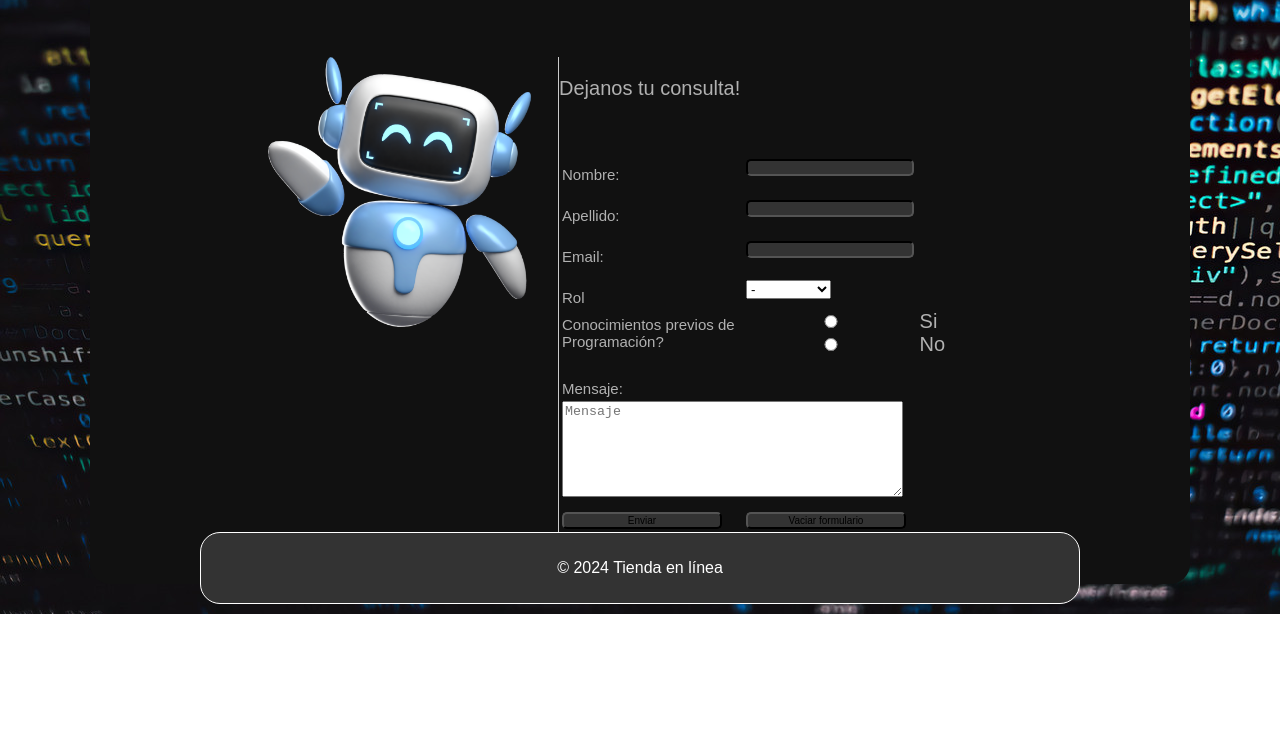
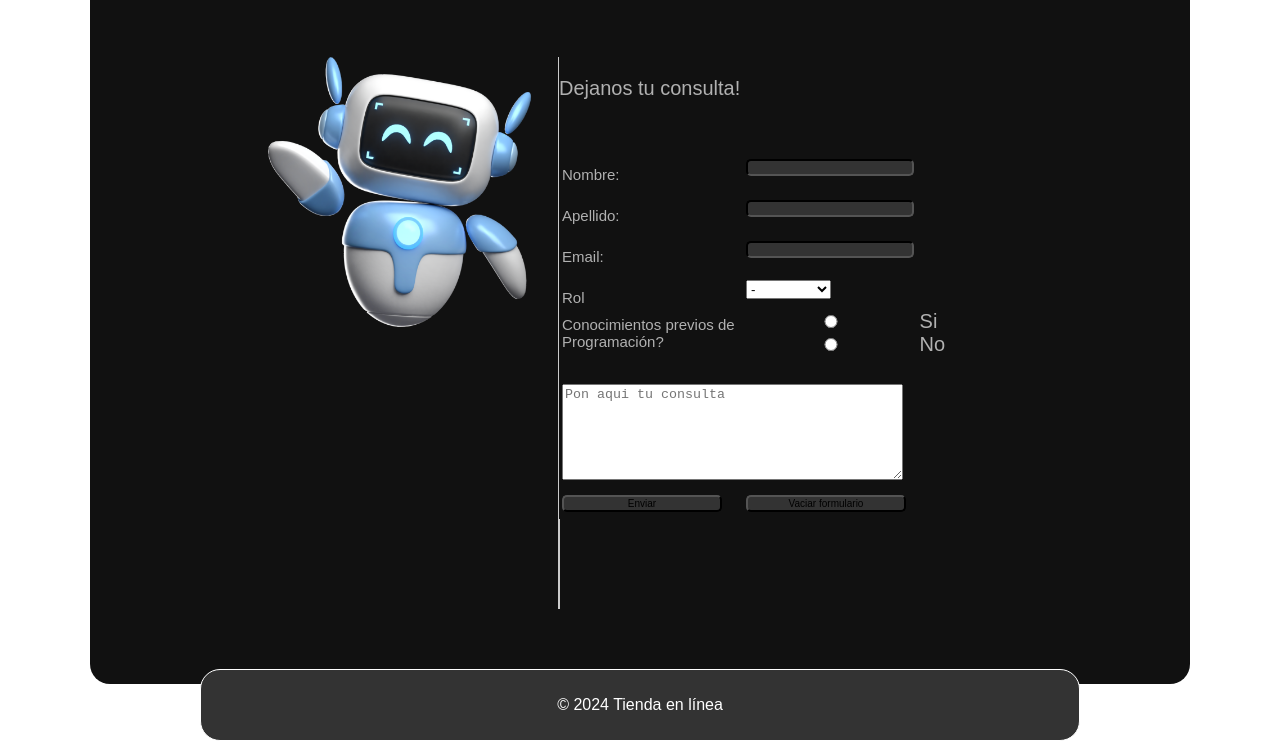
Before and after one commit to juancruzgw/Pagina_TPFinal, a plain HTML site: page index.html in a window 1280 px wide. Shown: the part 2446-3187 px from the top of the page. Before the commit the page ends 3060 px from the top, so only its background shows below. Drawn offline with Linux system fonts and the light colour scheme.

Commit message:
avances; formulario terminado

```diff
--- a/funciones.js
+++ b/funciones.js
@@ -91,3 +91,85 @@ function agregarProducto (){
     producto = "Curso de HTML."
     carrito.textContent =  producto;
 }
+
+/** VALIDAR CAMPOS DEL FORMULARIO, DE LA CONSULTA */
+function validarFormularioConsulta() {
+    // Obtener los valores de los campos del formulario usando getElementById
+    var nombre = document.getElementById("nombre");
+    var apellido = document.getElementById("apellido");
+    var email = document.getElementById("email");
+    var rol = document.getElementById("rol");
+    var mensaje = document.getElementById("mensaje");
+    var enviado = document.getElementById("enviado");
+    var respuesta;
+    respuesta  = true;
+    mensaje.style.background = "";
+    nombre.style.background = "";
+    apellido.style.background = "";
+
+    // Verificar que todos los campos estén llenos
+    if (nombre.value === "" || apellido.value === "" || email.value === "" || rol.value === "-" || mensaje.value === "") {
+       // alert("Por favor, complete todos los campos.");
+        enviado.textContent = "Por favor, complete todos los campos.❌";
+        enviado.style.color = "red";
+        respuesta = false;
+        /// pinto el fondo segun cual es el campo que quedo vacio
+        if (nombre.value ===""){
+            nombre.style.background = "lightcoral";
+        }
+        if (apellido.value ===""){
+            apellido.style.background = "lightcoral";
+        }
+        if (email.value ===""){
+            email.style.background = "lightcoral";
+        }else {
+            email.style.background = "";
+        }
+        if (rol.value ===""){
+            rol.style.background = "lightcoral";
+        }else {
+            rol.style.background = "";
+        }
+
+        if (mensaje.value ===""){
+            mensaje.style.background = "lightcoral";
+        }
+    }
+
+    // Verificar el formato del correo electrónico
+    var emailPattern = /^[a-zA-Z0-9._-]+@[a-zA-Z0-9.-]+\.[a-zA-Z]{2,6}$/;
+    if (!emailPattern.test(email.value)) {
+       email.style.backgroundColor = "lightcoral";
+        respuesta = false;
+    } else{
+        //limpio formulario
+        email.style.background = "";
+    }
+
+    // Verificar que se haya seleccionado una opción de radio
+    var radioSi = document.getElementById("radio-si");
+    var radioNo = document.getElementById("radio-no");
+
+    if (!radioSi.checked && !radioNo.checked) {
+
+        respuesta = false;
+    }
+    // que nombre y apellido no haya numeros
+    var numerosPattern = /\d/;
+    if (numerosPattern.test(nombre.value)) {
+        nombre.style.background = "lightcoral";
+        respuesta = false;
+    }
+    if (numerosPattern.test(apellido.value)) {
+        apellido.style.background = "lightcoral";
+        respuesta = false;
+    }
+
+    // Si todas las validaciones pasan, permitir el envío del formulario
+   // respuesta = true;
+
+    if (respuesta){
+        enviado.textContent = "Se envio todo correctamente.✅"
+        enviado.style.color = "rgb(41, 210, 41)"
+    }
+}
--- a/index.html
+++ b/index.html
@@ -205,27 +205,27 @@
                     <FORM>
                         <table>
                             <tr>
-                                <td id="izq">Nombre: </td>
+                                <td id="izq" >Nombre: </td>
                                 <td>
-                                    <input type="text" name="nombre">
+                                    <input type="text" id="nombre" name="nombre">
                                 </td>
                             </tr>
                             <tr>
-                                <td id="izq">Apellido: </td>
+                                <td id="izq" >Apellido: </td>
                                 <td>
-                                    <input type="text" name="email">
+                                    <input type="text" id="apellido" name="apellido">
                                 </td>
                             </tr>
                             <tr>
                                 <td id="izq">Email:</td>
                                 <td>
-                                    <input type="text" name="email">
+                                    <input type="text" id="email" name="email">
                                 </td>
                             </tr>
                             <tr>
-                                <td id="izq">Rol </td>
+                                <td id="izq" >Rol </td>
                                 <td>
-                                    <select name="carrera">
+                                    <select id="rol" name="carrera">
                                             <option>-</option>
                                             <option>Estudiante</option>
                                             <option>Profesor</option>
@@ -234,31 +234,35 @@
                                 </td>
                             </tr>
                             <tr>
-                                <td id="izq1">Conocimientos previos de Programación?</td><br>
-                                <td class="radio">
-                                    <input id="radio" type="radio" name="siONo" value="si"> Si
-                                    <input id="radio" type="radio" name="siONo" value="no"> No
+                                <td id="izq1" >Conocimientos previos de Programación?</td><br>
+                                <td class="radio" id="radio">
+                                    <input id="radio-si" type="radio" name="siONo" value="si"> Si
+                                    <input id="radio-no" type="radio" name="siONo" value="no"> No
                                 </td>
                             </tr>
                             <tr>
-                                <td id="izq">Mensaje:</td>
+                                <td id="izq" class="mensaje" ></td>
                             </tr>
                             <tr>
                                 <td colspan="2">
-                                    <textarea rows="6" cols="40" placeholder="Mensaje"></textarea>
+                                    <textarea rows="6" cols="40" id ="mensaje" name="mensaje" placeholder="Pon aqui tu consulta"></textarea>
                                 </td>
                             </tr>
                             <tr>
                                 <td>
-                                    <input type="submit" value="Enviar">
+                                    <button type="button" onclick="validarFormularioConsulta()">Enviar</button>
                                 </td>
                                 <td>
                                     <input type="reset" value="Vaciar formulario">
                                 </td>
                             </tr>
+                            <tr>
+                                <td></td></tr>
+
                         </table>
+
                     </FORM>
-
+                    <div id="enviado"></div>
                 </div>
 
             </div>
--- a/styles.css
+++ b/styles.css
@@ -7,7 +7,10 @@ body {
     margin: 30px 0;
     font-family: sans-serif;
     background-image: url(./imagenes/backg.jpg);
-    transition: 0.5s;
+
+    background-attachment: fixed;
+    background-repeat: no-repeat;
+    background-position: center;
 
    /* background: linear-gradient(to bottom, rgba(255, 255, 255, 0.5), rgba(255, 255, 255, 0)), url('imagenes/backg.jpg');
     background-size: cover; /* Ajusta el tamaño de la imagen para cubrir el fondo
@@ -43,12 +46,17 @@ body {
     padding: 20px;
     z-index: 1000;
     margin-top: 70px;
+    background-color: #111111;
 
+}
+#cart h3, span {
+    background-color: #111111;
 }
 #cart{
     border: 1px solid;
     border-radius: 7px;
     height: 60px;
+    background-color: #111111;
 }
 .hidden {
 
@@ -141,7 +149,7 @@ nav ul li a:hover {
     background-color: #111111;
     margin: auto;
     width: 1100px;
-    height: 3000px ;
+    height: 3100px ;
     display:  block;
     border-radius: 20px;
    /* color: #ffffff;*/
@@ -244,13 +252,14 @@ section h3 {
     width: 80%;
     margin: 190px auto;
 
-    height: 1000px;
+    height: 1100px;
    /* display: grid;
     grid-template-columns: repeat(auto-fill, minmax(200px, 1fr));*/
     display: flex;
     flex-wrap: wrap;
     flex-direction: row;
     justify-content: space-around;
+
 
 }
 .containerFramework h4 {
@@ -370,6 +379,13 @@ section h3 {
 
 
 }
+.consulta div button {
+    border-radius: 5px;
+    font-size: 10px;
+    border-color: rgb(0, 0, 0);
+    background-color: #333;
+    width: 160px;
+}
 
 footer {
     background-color: #333;
@@ -393,7 +409,20 @@ footer {
     font-size: 15px;
     width: 180px;
 }
-.consulta FORM table #izq1 .radio {
+.consulta FORM table #izq1 .radio p{
     font-size: 4px;
     margin-top: 20px;
 }
+ #enviado {
+    width: 330px;
+    height: 90px;
+    display: flex;
+    align-items: center;
+    justify-content: center;
+    font-size: 17px;
+}
+
+footer {
+    position: relative;
+    top: 60px
+}
```
